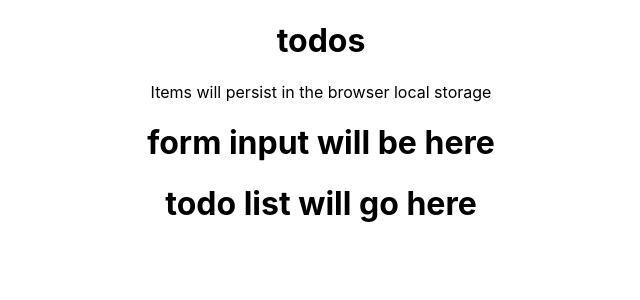
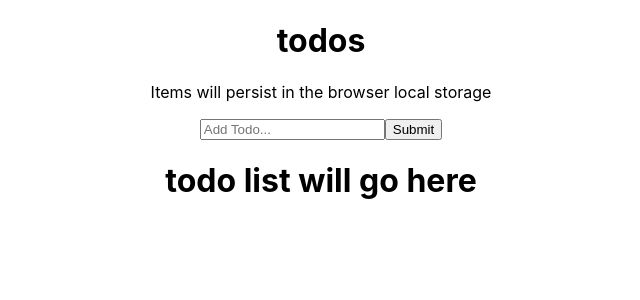
Before and after one commit to Innocent259/react-todo-list, a React (Create React App) app: page / in a window 1280 px wide. Shown: the top 300 px of the page, without its empty margins (319-959 px from the left). Built offline with nearby package versions, Linux system fonts and the light colour scheme; the HTML template or start-up script is replaced by a standard one.

Commit message:
Complete Input component

```diff
--- a/src/Components/InputTodo.js
+++ b/src/Components/InputTodo.js
@@ -1,9 +1,34 @@
 import React from 'react'
+import { useState } from 'react'
 
-export default function InputTodo() {
+export default function InputTodo({ addTodoItem }) {
+  const [title, setTitle] = useState('')
+  const [message, setMessage] = useState('')
+  const handleChange = (e) => {
+    setTitle(e.target.value)
+  }
+  const handleSubmit = (e) => {
+    e.preventDefault();
+    if (title.trim()) {
+      addTodoItem(title);
+      setTitle('');
+      setMessage('');
+    } else {
+      setMessage('Please add item');
+    }
+  };
   return (
     <div>
-      <h1>form input will be here</h1>
+      <form onSubmit={handleSubmit}>
+        <input
+        type="text"
+        value={title}
+        onChange={handleChange}
+        placeholder="Add Todo..."
+        />
+        <button>Submit</button>
+    </form>
+    <span>{message}</span>
     </div>
   )
 }
```
